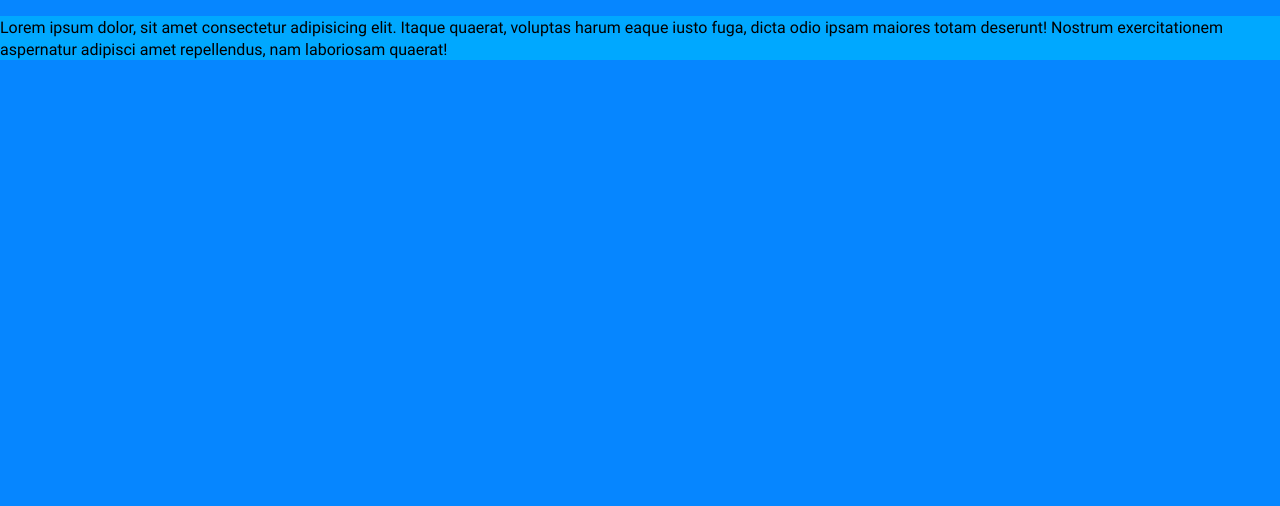
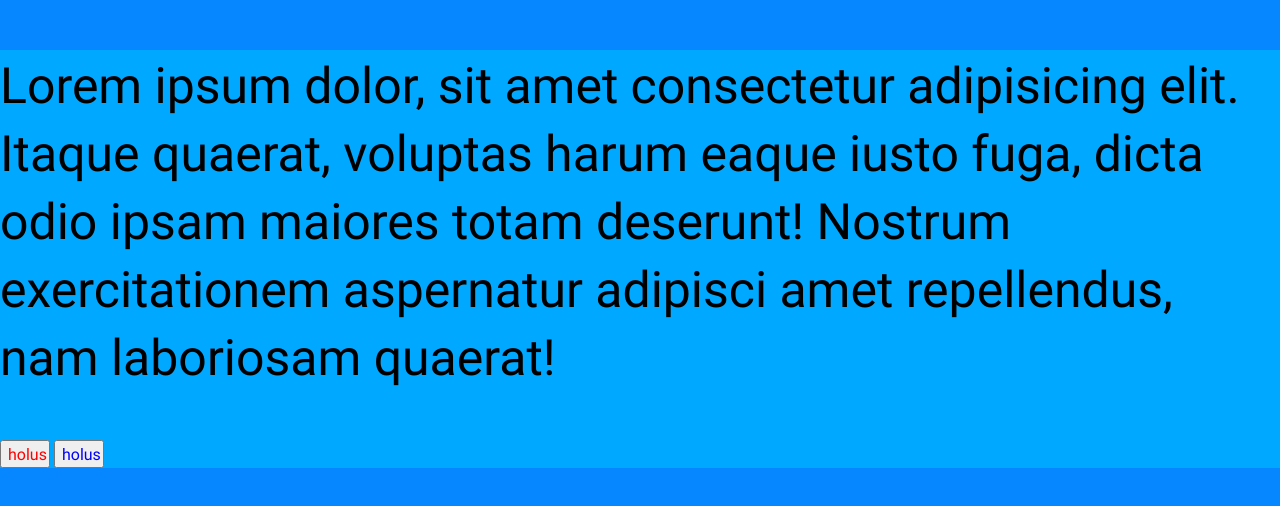
Before and after one commit to stormwings/webpack_legacy, a website built with webpack: page src/index.html in a window 1280 px wide. Built offline with nearby package versions, Linux system fonts and the light colour scheme; no server answers.

Commit message:
sass anidations

```diff
--- a/src/css/page.scss
+++ b/src/css/page.scss
@@ -9,4 +9,20 @@ body {
 
 #panel_one {
   background: $colorBlue;
+
+  p {
+    font-size: 50px;
+  }
+
+  .button {
+    width: 50px;
+
+    &__success {
+      color: blue;
+    }
+
+    &__danger {
+      color: red;
+    }
+  }
 }
--- a/src/index.html
+++ b/src/index.html
@@ -15,6 +15,8 @@
       <p>Lorem ipsum dolor, sit amet consectetur adipisicing elit. Itaque quaerat, voluptas harum eaque iusto fuga,
         dicta odio ipsam maiores totam deserunt! Nostrum exercitationem aspernatur adipisci amet repellendus, nam
         laboriosam quaerat!</p>
+      <button class="button button__danger">holus</button>
+      <button class="button button__success">holus</button>
     </section>
   </main>
 </body>
```
